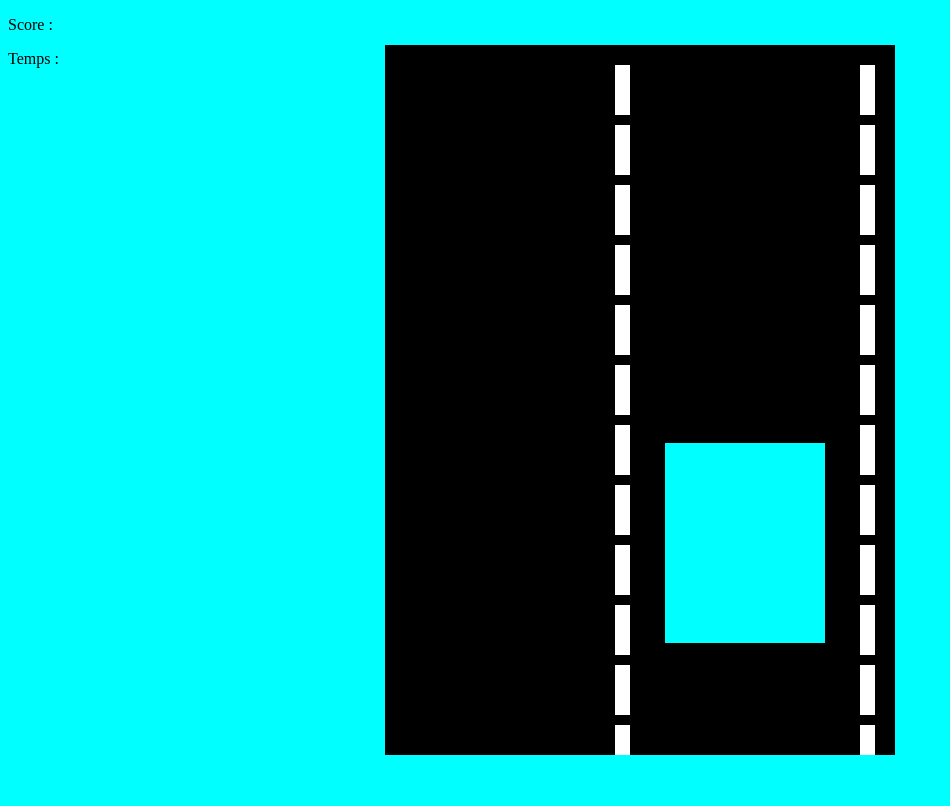
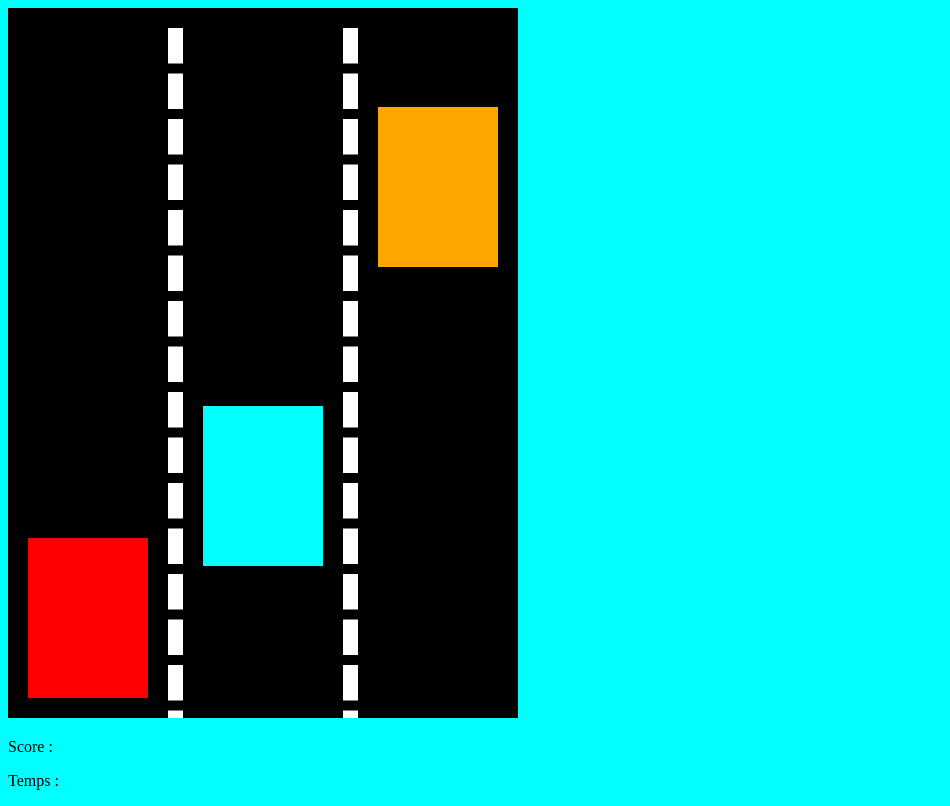
Before and after one commit to AnisDerriche/brainRotRace, a website: page game.html in a window 1280 px wide. Shown: the whole page, without its empty margins (0-950 px from the left). Drawn offline with Linux system fonts and the light colour scheme.

Commit message:
spawn car finish + render size fix

```diff
--- a/script.js
+++ b/script.js
@@ -76,10 +76,8 @@ const ctx = canvas.getContext('2d');
 let running = true;
 
 //** Set Road and Canvas size */
-const road_width = 720;
-const road_height = 1000;
-//canvas.width = road_width;
-//canvas.height = road_height;
+const road_width = canvas.width;
+const road_height = canvas.height;
 
 //** Move The Car */
 let road_lane = 0; //!IMPORTANT
@@ -93,9 +91,9 @@ const road_line_height = road_height / road_line_number;
 const single_road_width = (road_width - (road_line_width*2)) / 3;
 
 const player_car_color = "red";
-const car_width = 160;
-const car_height = 200;
-const space_between_car_and_line = (single_road_width - car_width) / 2;
+const space_between_car_and_line = 20;
+const car_width = single_road_width - space_between_car_and_line * 2 ;
+const car_height = 160;
 const offset = 20;
 let offset_road_line = 0;
 let last_offset_change = Date.now();
@@ -125,7 +123,7 @@ let car_waiting_to_spawn = [];
 let car_spawn = [];
 
 //** Player Car */
-const player_car_y = 750; //! CAN'T MOVE FOR NOW
+const player_car_y = road_height - (car_height + 20); //! CAN'T MOVE FOR NOW
 let player_car = new car("red", road_lane, player_car_y, 0);
 
 //** Draw Road */
@@ -142,7 +140,7 @@ function draw_road_line() {
     ctx.fillStyle = "white";
     for (let x = 0; x < 2; x++){
         for (let j = 0; j < road_line_number; j++) {
-            ctx.fillRect(230 * (x+1) + road_line_width * x, (road_line_height + road_line_space_between) * j + offSet, road_line_width, road_line_height);
+            ctx.fillRect(single_road_width * (x+1) + road_line_width * x, (road_line_height + road_line_space_between) * j + offSet, road_line_width, road_line_height);
         };
     };
 };
@@ -175,15 +173,32 @@ function render_cars() {
     //* Add a random car to spawn
     if (car_list.length < max_car_on_screen) {
         add_cars(max_car_on_screen - car_list.length);
+        for (const c of car_list) {
+            if (!car_waiting_to_spawn.includes(c)) car_waiting_to_spawn.push(c);
+        };
     };
 
-    //* Render cars
-    for (let i = 0; i < car_list.length; i++) {
-        const c = car_list[i];
+    //* Manage Car lists
+    for (const c of car_list) {
+        if (car_waiting_to_spawn.includes(c)) {
+            const sameLaneSpawn = car_spawn.some((cs) => cs.road_lane === c.road_lane);
+            if (!sameLaneSpawn) {
+                const idx = car_waiting_to_spawn.indexOf(c);
+                if (idx !== -1) car_waiting_to_spawn.splice(idx, 1);
+                car_spawn.push(c);
+            };
+        };
+    };
+
+    for (let i = car_spawn.length - 1; i >= 0; i--) {
+        const c = car_spawn[i];
 
         //* Delete Cars if out of screen
         if (c.pos_y > road_height) {
-            car_list.splice(i, 1);
+            car_spawn.splice(i, 1);
+            const idxInList = car_list.indexOf(c);
+            if (idxInList !== -1) car_list.splice(idxInList, 1);
+            continue;
         };
 
         //* Render Cars
--- a/style.css
+++ b/style.css
@@ -1,9 +1,9 @@
-#gameCanvas, #textes {
+/* #gameCanvas, #textes {
         position: absolute;
         top: 50%;
         left: 50%;
         transform: translate(-50%, -50%);
-}
+} */
 
 body{
         background-color: aqua;
```
